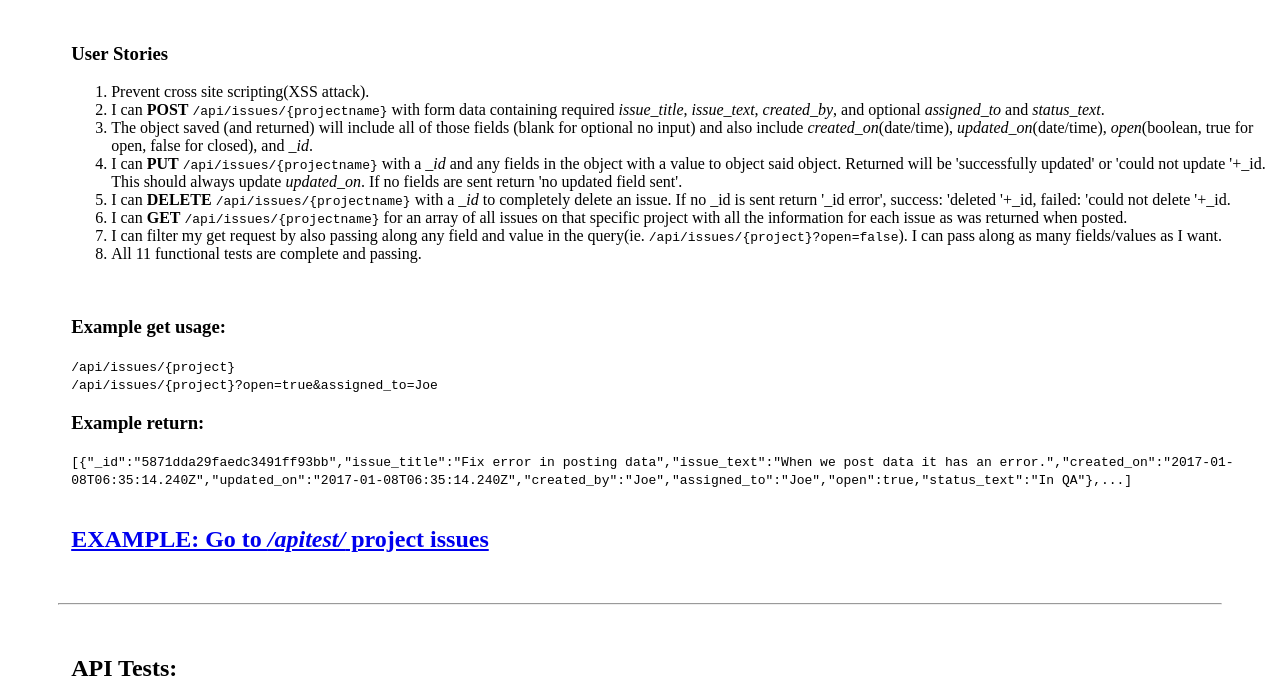
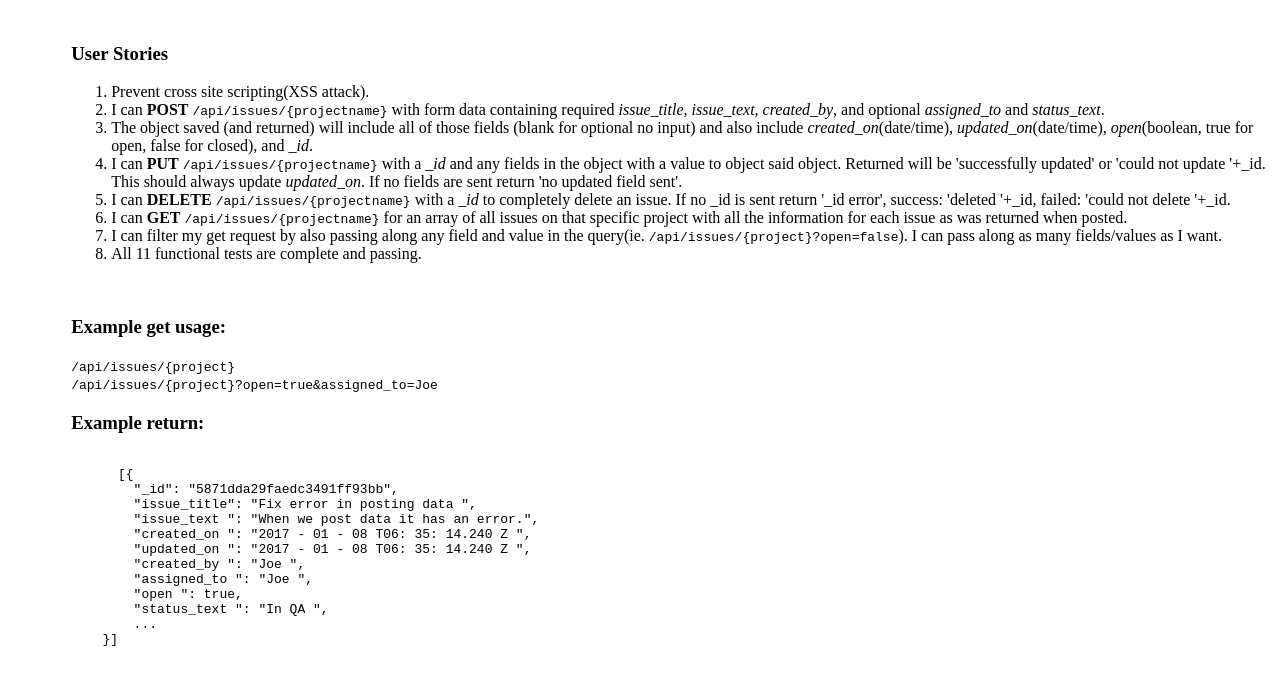
Before and after one commit to glushkov89/FCC-Issue-Tracker, a website: page views/index.html in a window 1280 px wide. Shown: the part 79-778 px from the top of the page. Drawn offline with nearby package versions, Linux system fonts and the light colour scheme.

Commit message:
Prettified example return code.

```diff
--- a/views/index.html
+++ b/views/index.html
@@ -41,10 +41,20 @@
     <code>/api/issues/{project}</code><br>
     <code>/api/issues/{project}?open=true&amp;assigned_to=Joe</code><br>
     <h3>Example return:</h3>
-    <code>[{"_id":"5871dda29faedc3491ff93bb","issue_title":"Fix error in posting data","issue_text":"When we post data
-      it has an
-      error.","created_on":"2017-01-08T06:35:14.240Z","updated_on":"2017-01-08T06:35:14.240Z","created_by":"Joe","assigned_to":"Joe","open":true,"status_text":"In
-      QA"},...]</code>
+    <pre><code id="example_return">
+      [{
+        "_id": "5871dda29faedc3491ff93bb",
+        "issue_title": "Fix error in posting data ",
+        "issue_text ": "When we post data it has an error.",
+        "created_on ": "2017 - 01 - 08 T06: 35: 14.240 Z ",
+        "updated_on ": "2017 - 01 - 08 T06: 35: 14.240 Z ",
+        "created_by ": "Joe ",
+        "assigned_to ": "Joe ",
+        "open ": true,
+        "status_text ": "In QA ",
+        ...
+    }]
+    </code></pre>
     <br><br>
     <h2><a href='/apitest/'>EXAMPLE: Go to <i>/apitest/</i> project issues</a></h2>
   </div>
```
